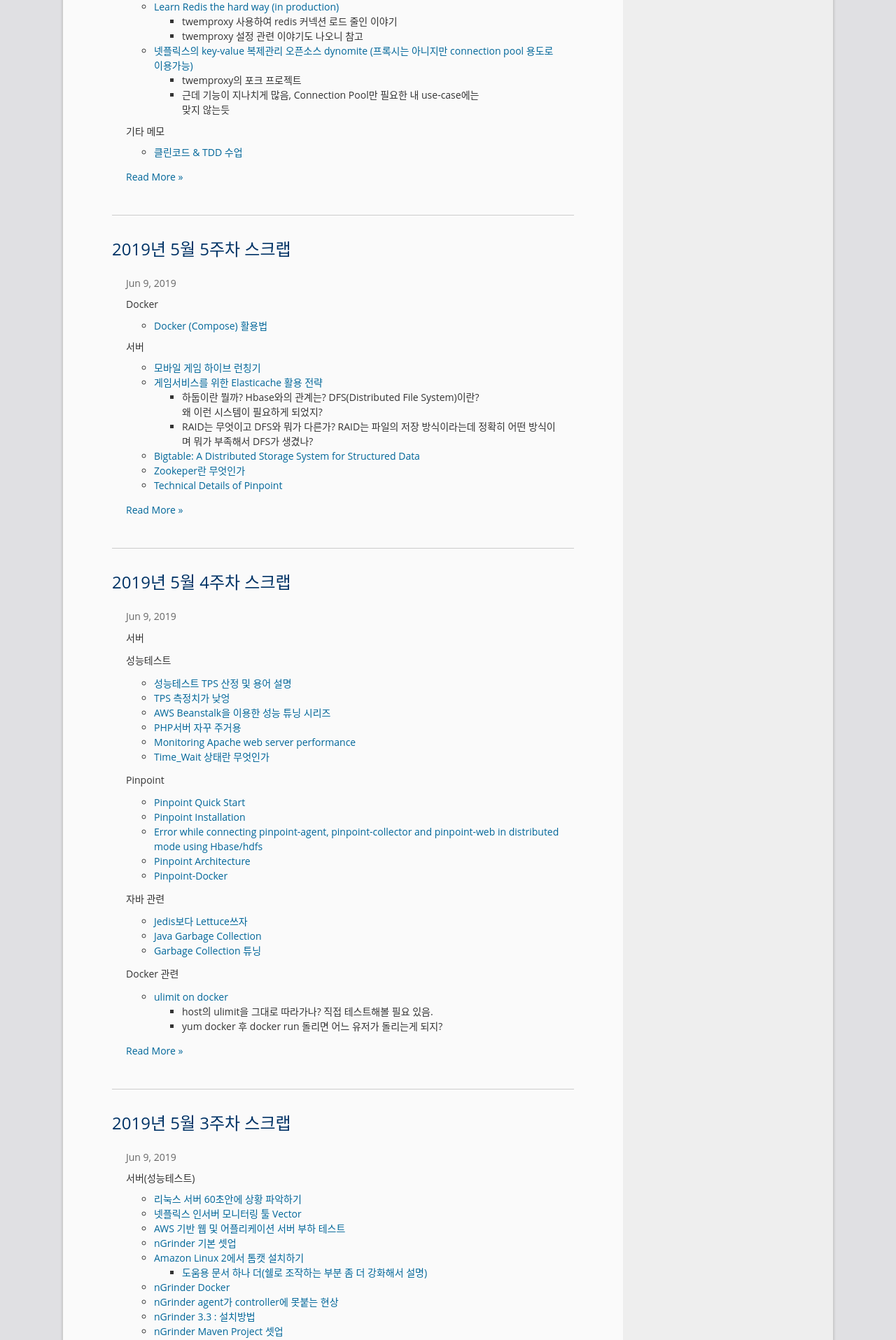
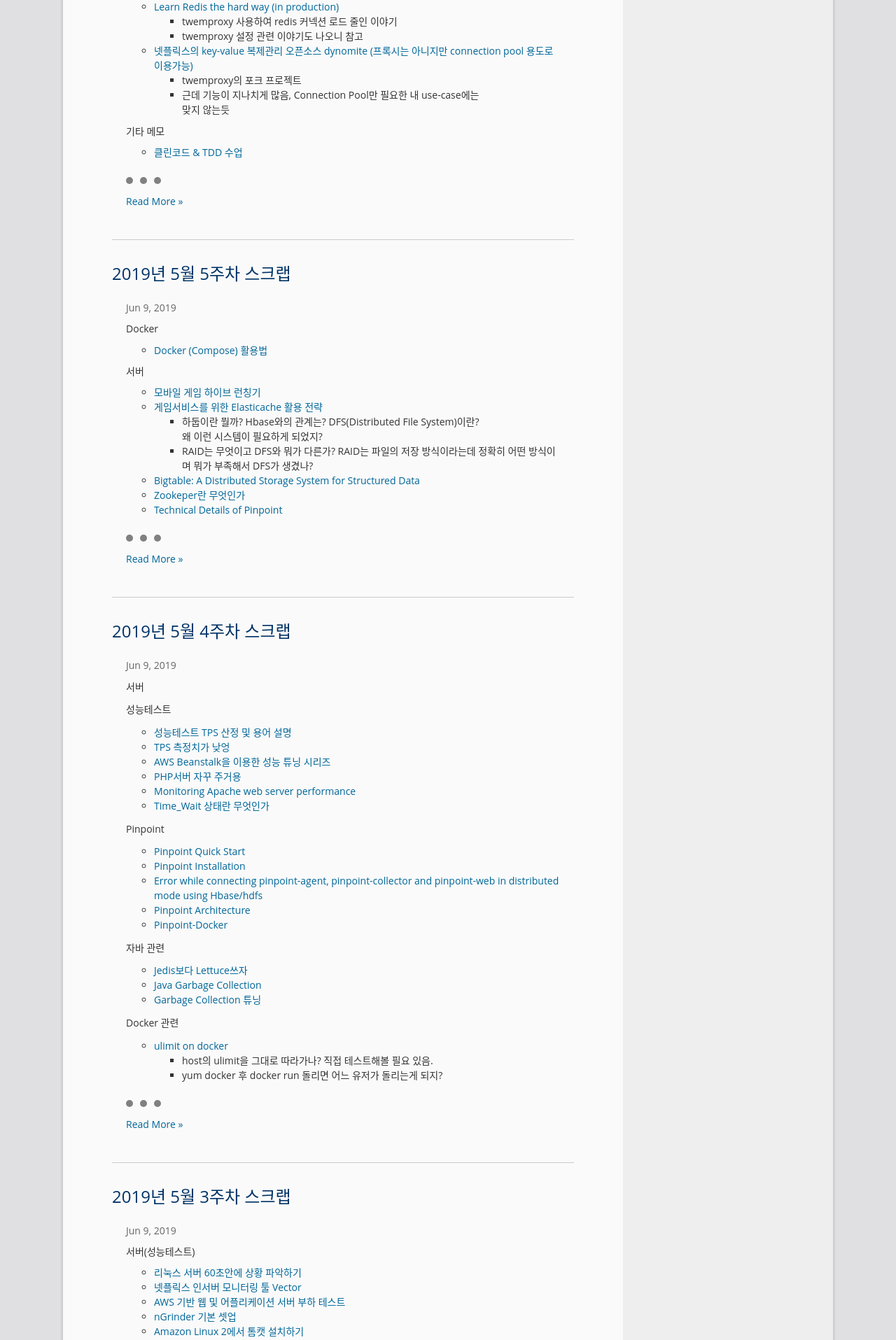
Before and after one commit to GarlicDipping/garlicdipping.github.io, a Jekyll site: the page built from index.html, in a window 1280 px wide. Shown: the part 682-2597 px from the top of the page at 70% size. Built offline with Jekyll 4.4.1, drawn with Linux system fonts in a browser that asks for light colours; the list of posts is cut into pages by our own code.

Commit message:
no message

```diff
--- a/_sass/_home.scss
+++ b/_sass/_home.scss
@@ -71,6 +71,37 @@
         }
         margin: 0 20px;
     }
+    .post-readmore-dot {
+        position: relative;
+        background-color: grey;
+        border-radius: 5px;
+        font-size: 0;
+        margin-left: 20px;
+        padding: 5px;
+    }
+
+    .post-readmore-dot:before {
+        position: absolute;
+        left: -20px;
+        top: 0;
+        content: '';
+
+        background-color: grey;
+        border-radius: 5px;
+        font-size: 0;
+        padding: 5px;
+    }
+
+    .post-readmore-dot:after {
+        position: absolute;
+        left: 20px;
+        top: 0;
+        content: '';
+        background-color: grey;
+        border-radius: 5px;
+        font-size: 0;
+        padding: 5px;
+    }
     @include media-query($on-palm) {
 		padding: 10px;
     }
--- a/index.html
+++ b/index.html
@@ -18,6 +18,9 @@ layout: default
         <div class="post-excerpt">
           {%   if post.content contains site.excerpt_separator or post.content != post.excerpt %}{{ post.excerpt }}
           {%   else %}{{ post.excerpt }}{% endif %}
+          <p>
+            <a class="post-readmore-dot" href="{{ post.url | prepend: site.baseurl }}"></a>
+          </p>
           <p>
             <a class="post-link" href="{{ post.url | prepend: site.baseurl }}">Read More &raquo;</a>
           </p>
```
